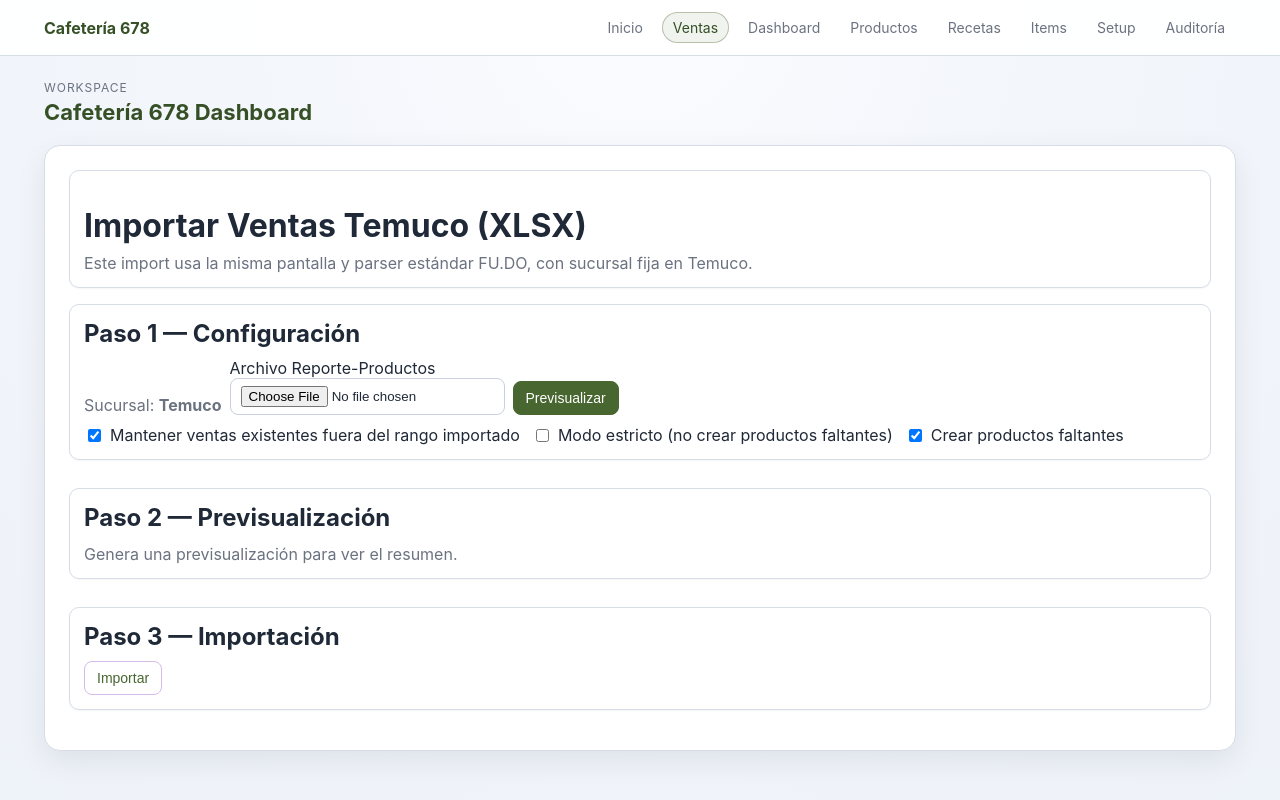
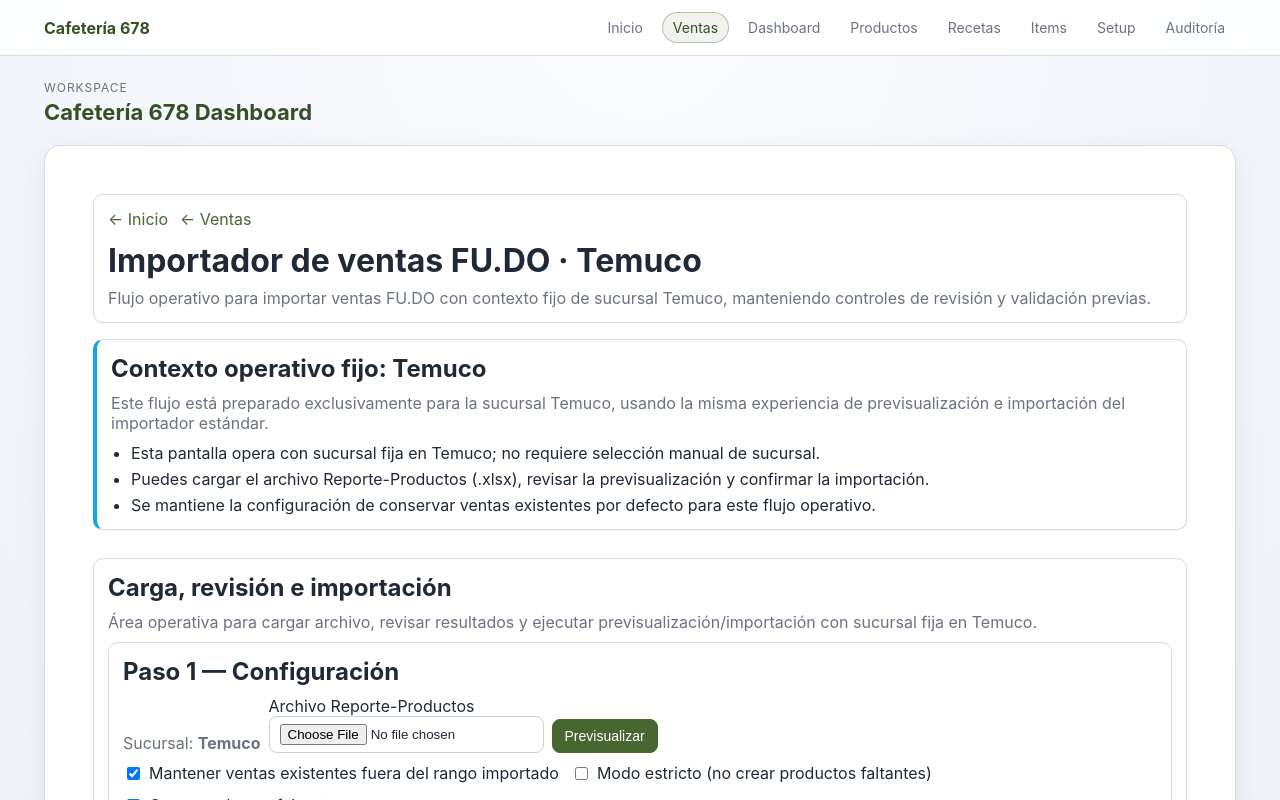
Before and after one commit to NicoChapiro/cafeteria-678-dashboard, a Next.js app: page /sales/temuco/import in a window 1280 px wide. Shown: the top 800 px of the page. Built offline with nearby package versions, Linux system fonts and the light colour scheme.

Commit message:
feat: align Temuco import page with sales import UX

```diff
--- a/app/sales/temuco/import/page.tsx
+++ b/app/sales/temuco/import/page.tsx
@@ -1,18 +1,49 @@
 'use client';
 
+import BackNav from '@/src/components/BackNav';
+import PageHeader from '@/src/components/PageHeader';
+import PageShell from '@/src/components/PageShell';
 import SalesImportFudo from '@/src/components/SalesImportFudo';
+
+const fixedContextNotes = [
+  'Esta pantalla opera con sucursal fija en Temuco; no requiere selección manual de sucursal.',
+  'Puedes cargar el archivo Reporte-Productos (.xlsx), revisar la previsualización y confirmar la importación.',
+  'Se mantiene la configuración de conservar ventas existentes por defecto para este flujo operativo.',
+] as const;
 
 export default function TemucoSalesImportPage() {
   return (
-    <main>
-      <header className="card">
-        <h1 style={{ marginBottom: 8 }}>Importar Ventas Temuco (XLSX)</h1>
-        <p className="muted">
-          Este import usa la misma pantalla y parser estándar FU.DO, con sucursal fija en Temuco.
+    <PageShell>
+      <PageHeader
+        title="Importador de ventas FU.DO · Temuco"
+        description="Flujo operativo para importar ventas FU.DO con contexto fijo de sucursal Temuco, manteniendo controles de revisión y validación previas."
+        backNav={<BackNav backTo={{ href: '/sales', label: 'Ventas' }} />}
+      />
+
+      <section
+        className="card"
+        style={{ display: 'grid', gap: 10, marginBottom: 12, borderLeft: '4px solid #0ea5e9' }}
+      >
+        <h2 style={{ margin: 0 }}>Contexto operativo fijo: Temuco</h2>
+        <p className="muted" style={{ margin: 0 }}>
+          Este flujo está preparado exclusivamente para la sucursal Temuco, usando la misma experiencia de
+          previsualización e importación del importador estándar.
         </p>
-      </header>
+        <ul style={{ margin: 0, paddingLeft: 20, display: 'grid', gap: 6 }}>
+          {fixedContextNotes.map((note) => (
+            <li key={note}>{note}</li>
+          ))}
+        </ul>
+      </section>
 
-      <SalesImportFudo mode="fixed" fixedBranch="Temuco" defaultKeepSales />
-    </main>
+      <section className="card" style={{ display: 'grid', gap: 10 }}>
+        <h2 style={{ margin: 0 }}>Carga, revisión e importación</h2>
+        <p className="muted" style={{ margin: 0 }}>
+          Área operativa para cargar archivo, revisar resultados y ejecutar previsualización/importación con
+          sucursal fija en Temuco.
+        </p>
+        <SalesImportFudo mode="fixed" fixedBranch="Temuco" defaultKeepSales />
+      </section>
+    </PageShell>
   );
 }
```
